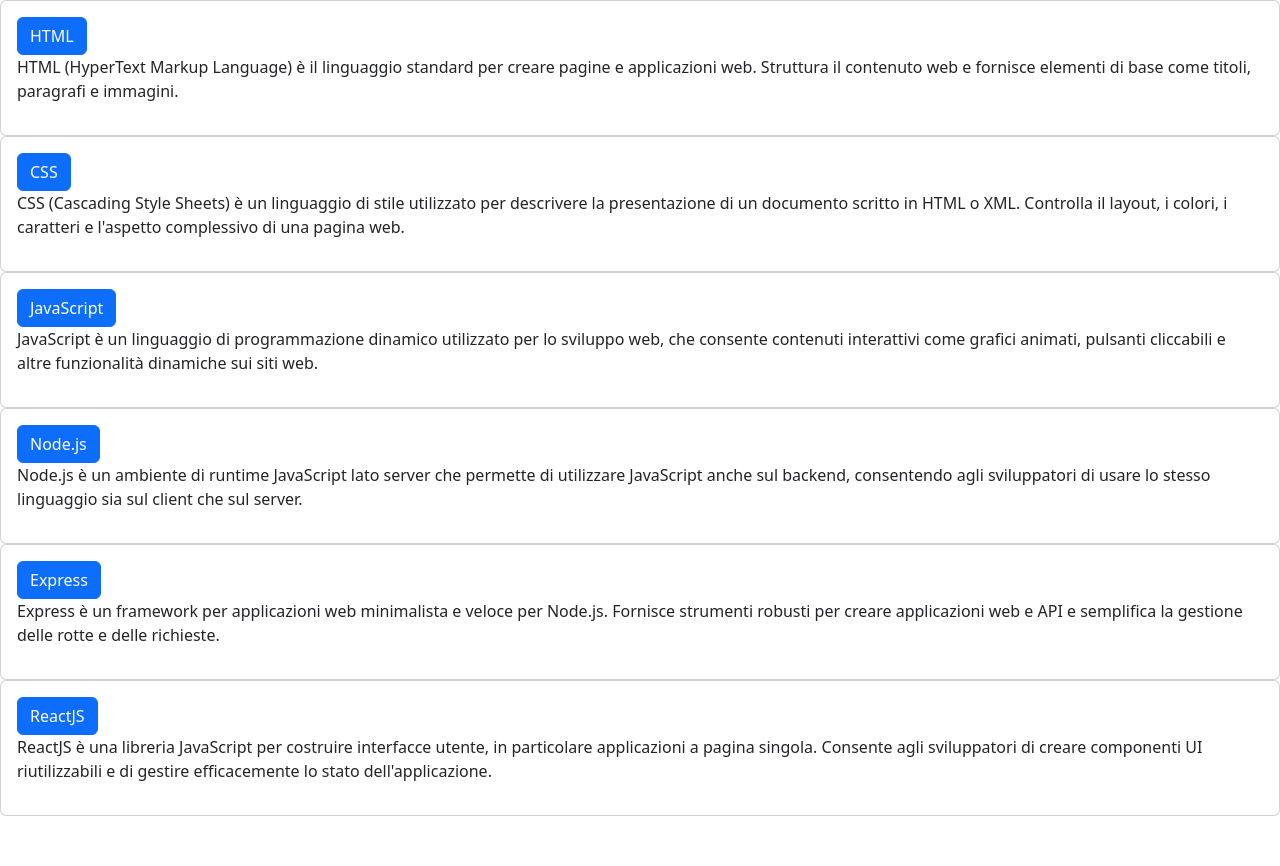
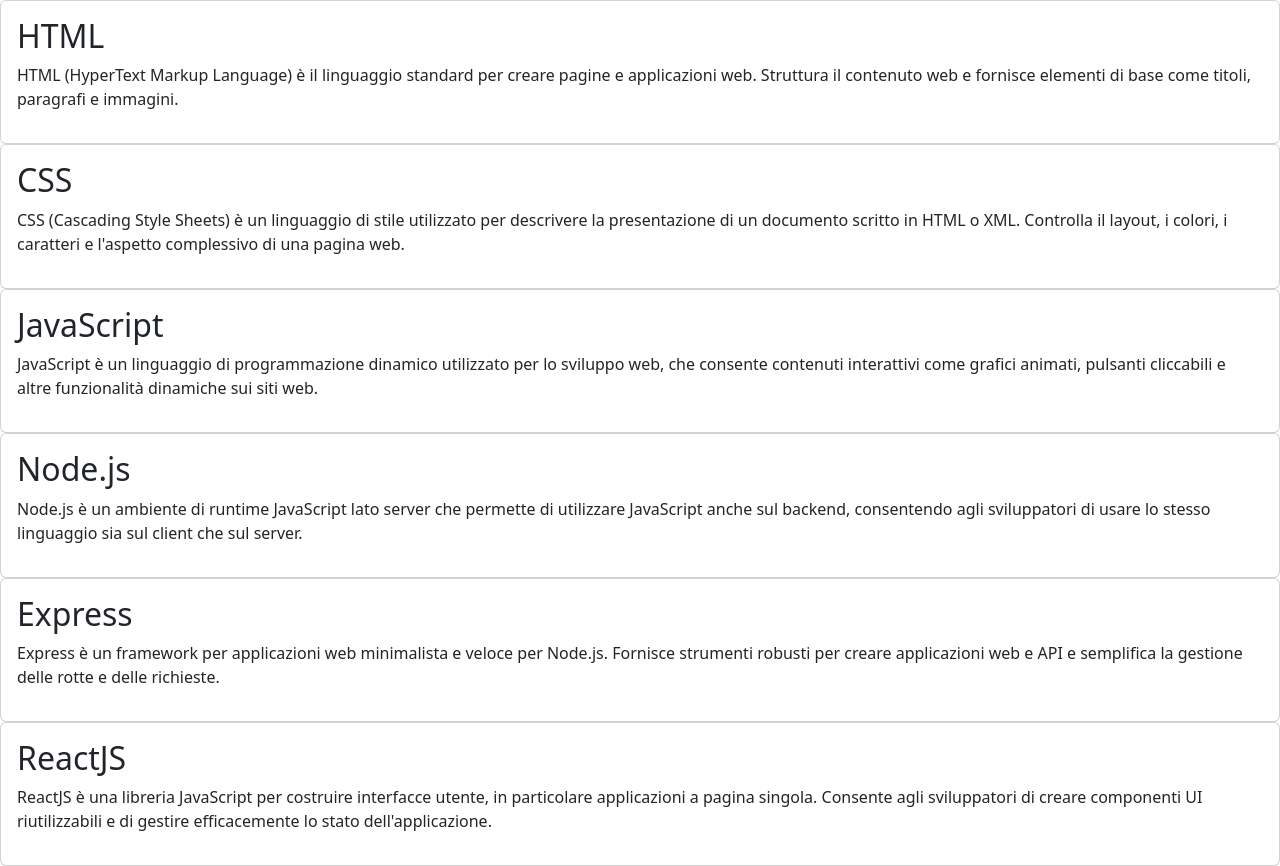
Before and after one commit to francesco-cassese/react-use-state, a React (Vite) app: page / in a window 1280 px wide. Before the commit the page ends 816 px from the top, so only its background shows below. Built offline with nearby package versions, Linux system fonts and the light colour scheme.

Commit message:
refactor: separato bottone dalla card per poter fare una lista separata

```diff
--- a/src/components/Card.jsx
+++ b/src/components/Card.jsx
@@ -4,7 +4,7 @@
         return (
             <div key={id} className="card">
                 <div className="card-body">
-                    <button className="btn btn-primary">{title}</button>
+                    <h2>{title}</h2>
                     <p>{description}</p>
                 </div>
             </div>
```
